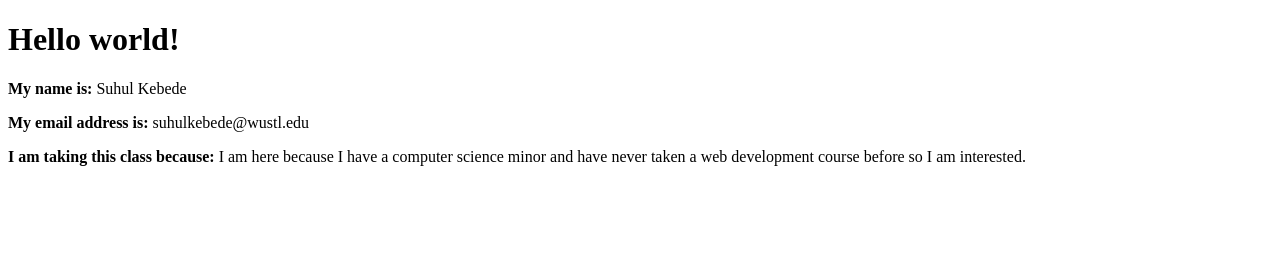
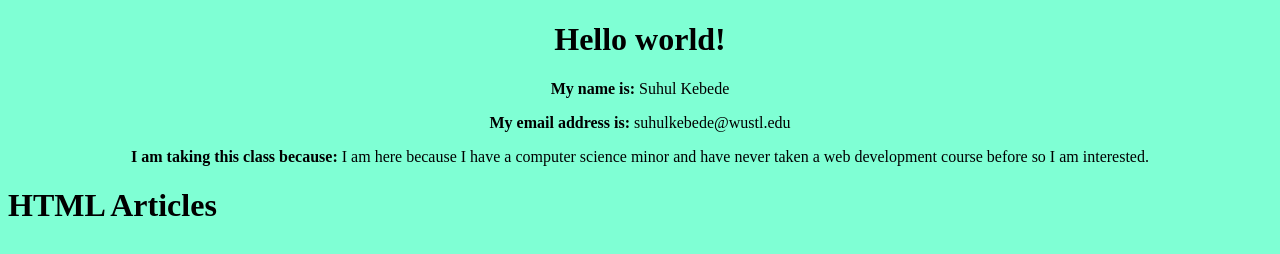
Before and after one commit to cse204-2023/01-hello-world-suhulkebede918, a plain HTML site: page index.html in a window 1280 px wide. Drawn offline with Linux system fonts and the light colour scheme.

Commit message:
Update index.html

```diff
--- a/index.html
+++ b/index.html
@@ -7,19 +7,24 @@
     </head>
     <body>
 
-        <h1>Hello world!</h1>
+        <h1><center>Hello world!</h1></center>
         <p>
-            <strong>My name is:</strong>
-            Suhul Kebede
+            <center><strong>My name is:</strong>
+            Suhul Kebede</center>
         </p>
         <p>
-            <strong>My email address is:</strong>
-            suhulkebede@wustl.edu
+            <center><strong>My email address is:</strong>
+            suhulkebede@wustl.edu</center>
         </p>
         <p>
-            <strong>I am taking this class because:</strong>
+            <center><strong>I am taking this class because:</strong>
             I am here because I have a computer science minor and have never taken a web development course before so I am interested.
-        </p>
+        </p></center>
 
     </body>
 </html>
+<html>
+<body style="background-color:aquamarine;">
+   <h1>HTML Articles</h1>
+</body>
+</html>
```
